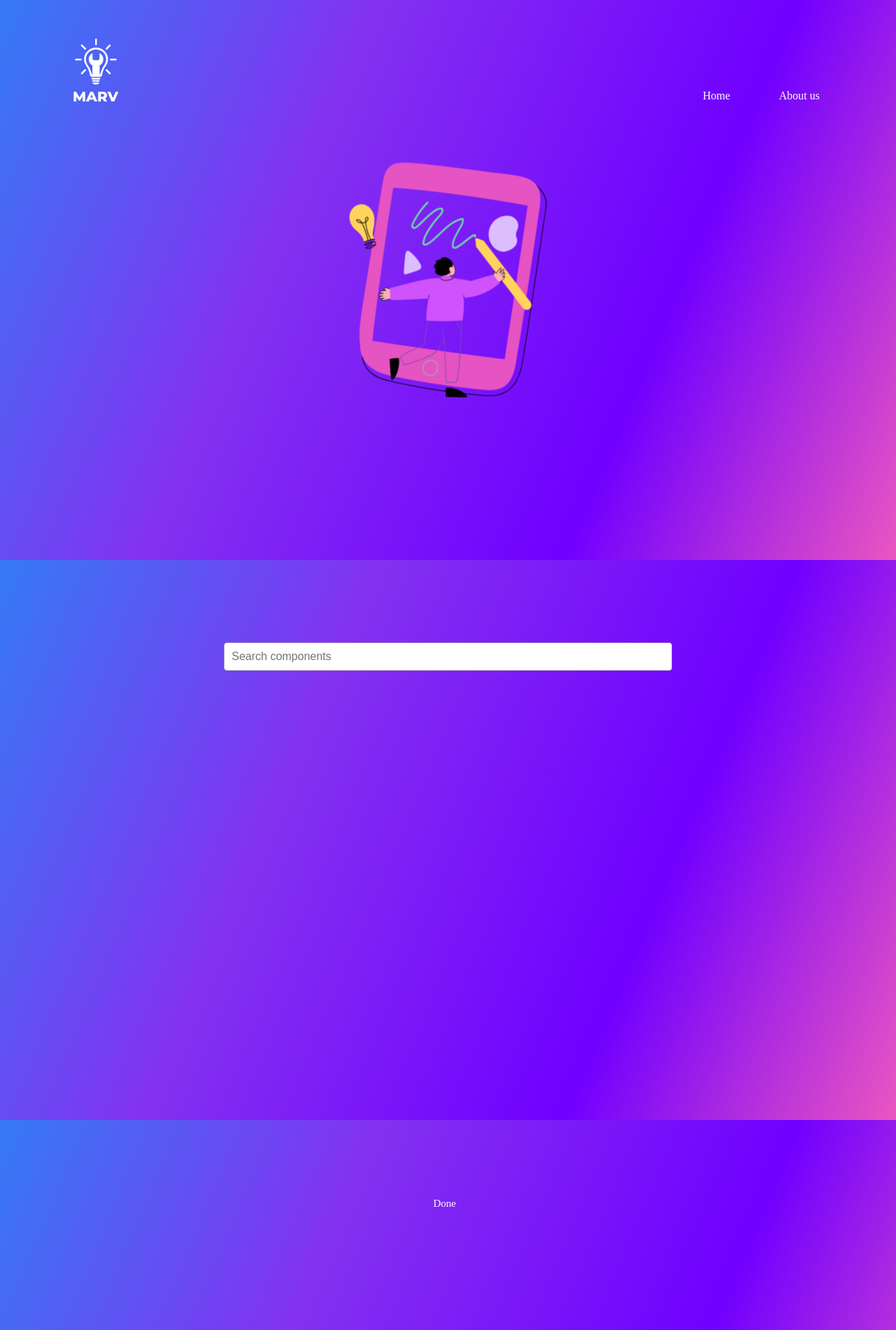
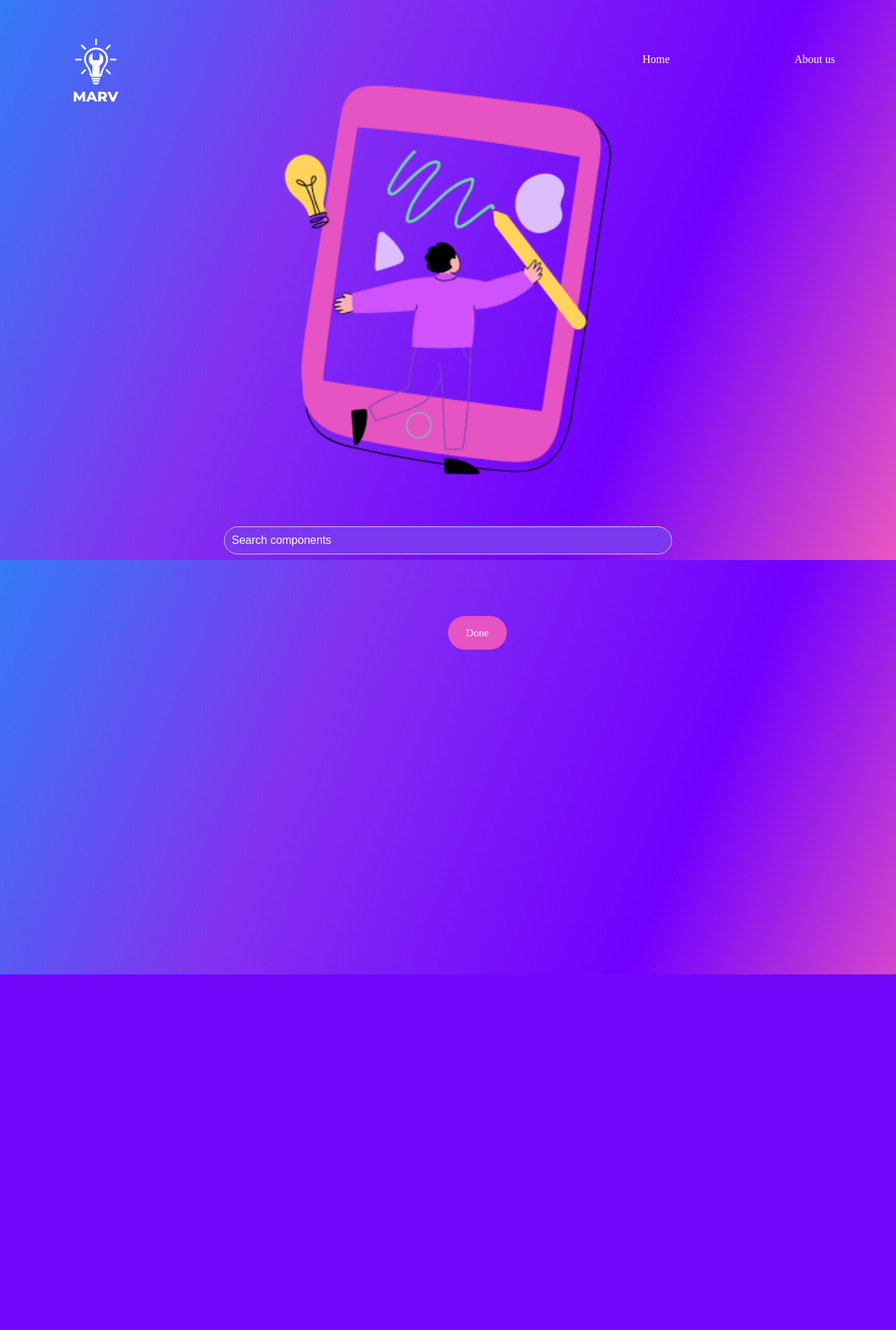
Before and after one commit to Philotheephilix/IoT-Blueprint, a Flask app: page /new in a window 1280 px wide. Shown: the whole page at 70% size. After the commit the page ends 1392 px from the top, so only its background shows below. Run offline with Flask 3, Linux system fonts and the light colour scheme.

Commit message:
some frontend changes

```diff
--- a/static/stylesheet/global.css
+++ b/static/stylesheet/global.css
@@ -7,7 +7,7 @@ body {
 }
 .about-us,
 .home {
-  position: fixed;
+  position: relative;
   top: 6%;
   right: 15%;
   cursor: pointer;
--- a/static/stylesheet/new-project-1-select-4.css
+++ b/static/stylesheet/new-project-1-select-4.css
@@ -150,9 +150,17 @@
   font-weight: 500;
 }
 .done1 {
-  top: 1711px;
-  left: 619px;
+  top: 36%;
+  display: flex;
+  justify-content: center;
+  align-items: center;
+  /* left: 619px; */
   cursor: pointer;
+  background-color: #e653c2;
+  padding-left: 2%;
+  padding-right: 2%;
+  height: 6%;
+  border-radius: 50px;
 }
 .select-your-component {
   top: 783px;
@@ -245,7 +253,7 @@
 
 .navbar li{
   display: inline-block;
-  margin: 20px;
+  /* margin: 20px; */
 }
 
 .navbar a{
@@ -291,13 +299,14 @@
   position: absolute;
   top: 50%;
   left: 50%;
+  height: 73%;
   transform: translate(-50%,-50%)
 }
 
 .new-project-1-select-4 {
   width: 100%;
   position: relative;
-  height: 1884px;
+  height: 100%;
   overflow: hidden;
   text-align: left;
   font-size: var(--font-size-mini);
--- a/templates/newauto.html
+++ b/templates/newauto.html
@@ -12,10 +12,12 @@
         /* Additional styles for the search bar and selected items */
         .new-project-1-select-4{
             display: flex;
-            flex-direction: column;
-            justify-content: center;
-            align-items: center;
-            position: static;
+    flex-direction: column;
+    /* justify-content: center; */
+    align-items: center;
+    /* position: static; */
+    top: 74%;
+    position: absolute;
 
         }
 
@@ -23,6 +25,10 @@
             position: relative;
             margin-bottom: 20px;
             width: 50%;
+            top: 20%;
+            background-color: rgb(255, 255, 255);
+            color: beige;
+            border-radius: 50%;
         }
 
         #searchInput {
@@ -32,6 +38,9 @@
             border: 1px solid #ccc;
             border-radius: 4px;
             box-sizing: border-box;
+            background-color: #7c38f1;
+            color: beige;
+            border-radius: 25px;
         }
 
         #searchResults {
@@ -55,14 +64,18 @@
         }
 
         #selectedItems {
-            margin-top: 20px;
+            margin-top: 13%;
+
         }
 
         .selected-item {
             margin-bottom: 5px;
             padding: 5px;
-            background-color: #f1f1f1;
+            background-color: #ca6fff;
             border-radius: 4px;
+        }
+        .placeholder::placeholder{
+             color: #ffffff;
         }
     </style>
 </head>
@@ -91,12 +104,14 @@
 </div>
 <div class="new-project-1-select-4">
     <div class="search-container">
-        <input type="text" id="searchInput" oninput="searchItems()" placeholder="Search components">
+        <input class="placeholder" type="text" id="searchInput" oninput="searchItems()" placeholder="Search components">
         <div id="searchResults"></div>
     </div>
 
     <div id="selectedItems"></div>
+    <div style="background-color: #ffffff;">
 <div class="done1" id="doneText">Done</div>
+</div>
     <!-- Rest of your HTML content -->
 </div>
 
```
Also changed, not shown: static/stylesheet/index.css (+7 -1 lines).
